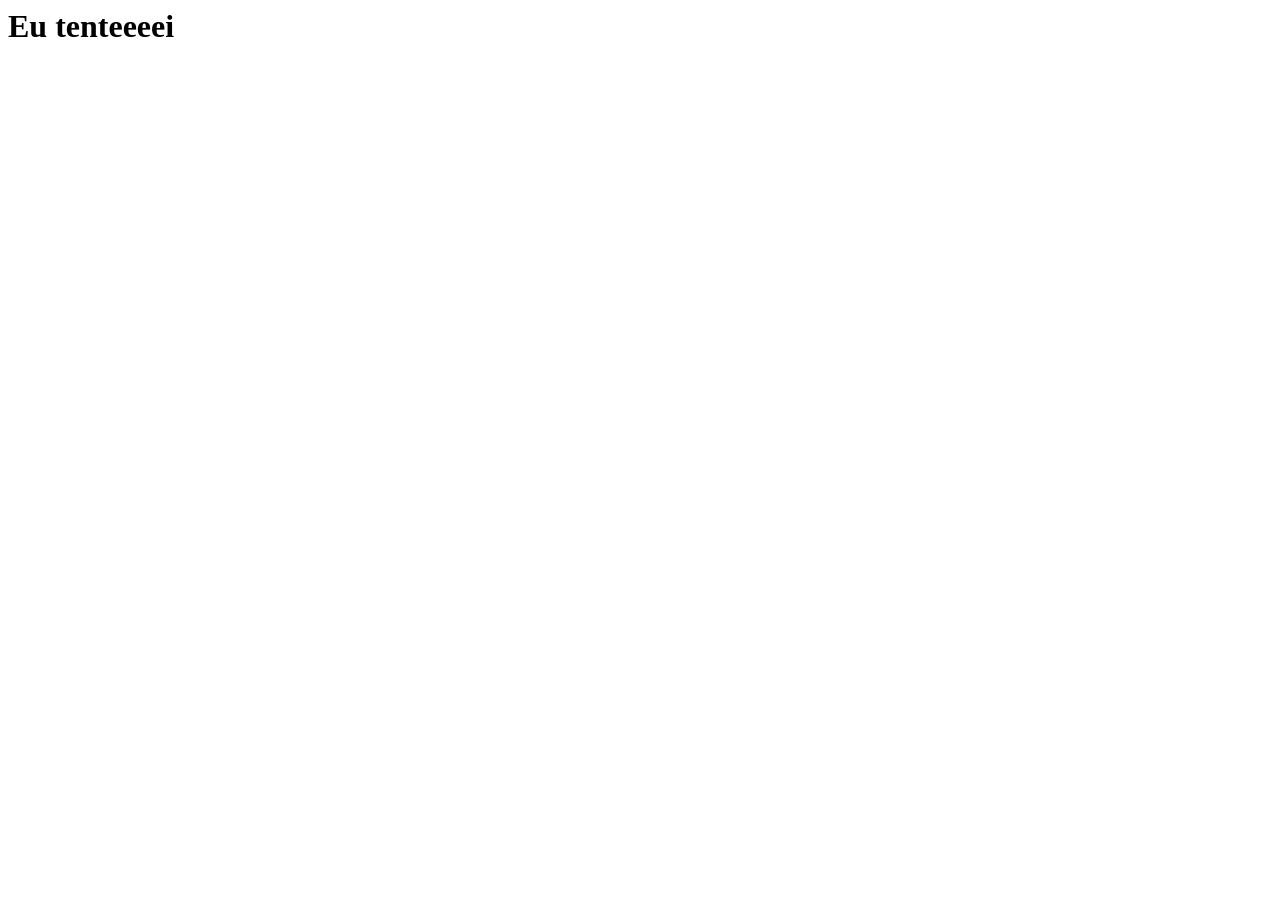
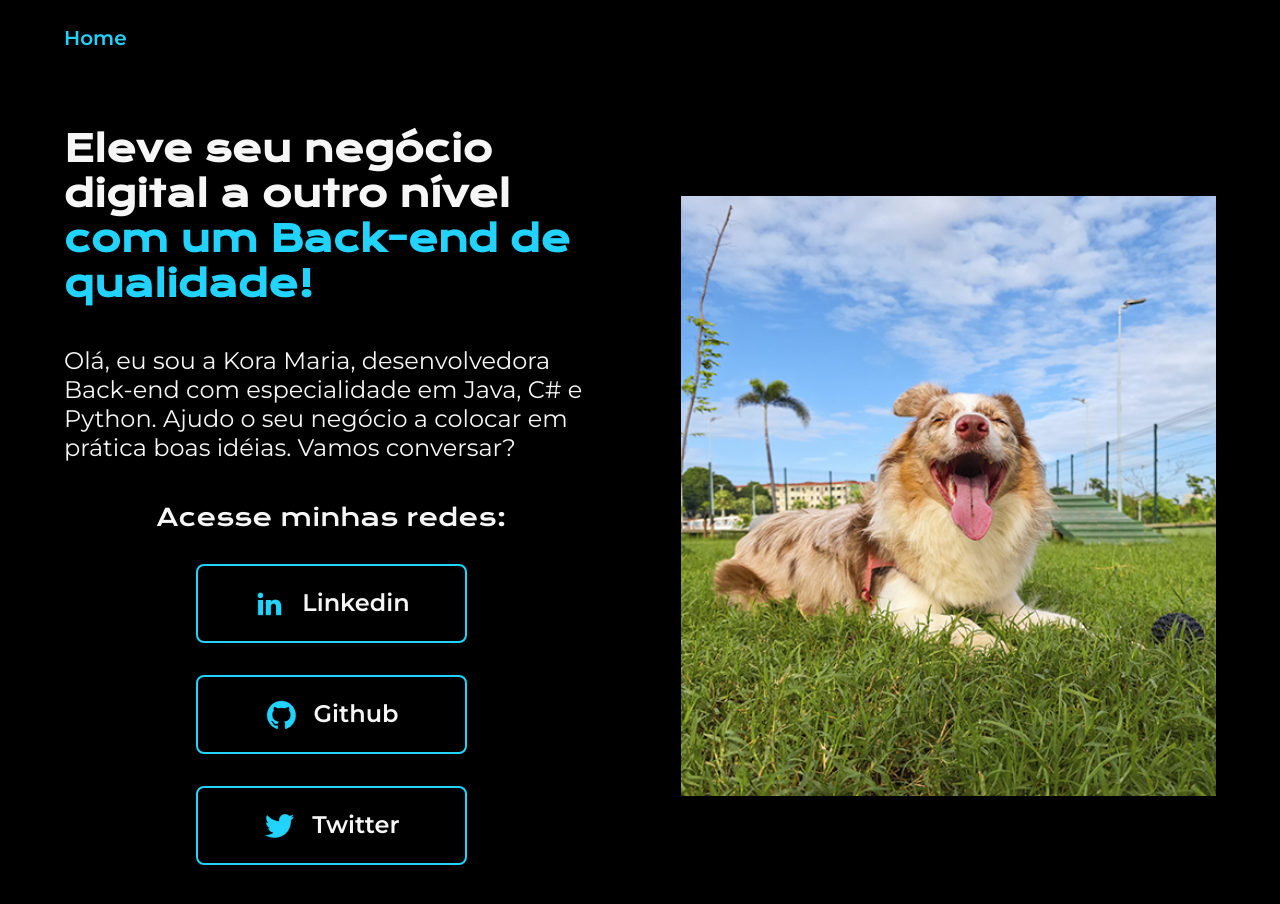
Before and after one commit to romulofh/portfolio-estatico, a plain HTML site: page index.html in a window 1280 px wide. Before the commit the page ends 800 px from the top, so only its background shows below. Drawn offline with nearby package versions, Linux system fonts and the light colour scheme.

Commit message:
Montando e estilizando a Home

```diff
--- a/index.html
+++ b/index.html
@@ -1 +1,43 @@
-<h1>Eu tenteeeei</h1>
+<!DOCTYPE html>
+<html lang="en">
+<head>
+  <meta charset="UTF-8">
+  <meta name="viewport" content="width=device-width, initial-scale=1.0">
+  <title>Meu Portfólio Estático</title>
+
+  <link rel="stylesheet" href="./styles/style.css">
+</head>
+<body>
+  <header class="cabecalho">
+    <nav class="cabecalho-menu">
+      <a class="cabecalho-menu-link" href="index.html">Home</a>
+    </nav>
+  </header>
+
+  <main class="home-container">
+    <section class="home-conteudo">
+      <h1 class="home-titulo">Eleve seu negócio digital a outro nível <strong>com um Back-end de qualidade!</strong></h1>
+      <p class="home-paragrafo">Olá, eu sou a Kora Maria, desenvolvedora Back-end com especialidade em Java, C# e Python.
+        Ajudo o seu negócio a colocar em prática boas idéias. Vamos conversar?
+      </p>
+      <div class="home-links">
+        <h2 class="home-links-titulo">Acesse minhas redes:</h2>
+        <a class="home-links-botoes" href="">
+          <img src="./Assets/linkedin.png" alt="Linkedin Logo">
+          Linkedin
+        </a>
+        <a class="home-links-botoes" href="">
+          <img src="./Assets/github.png" alt="Logo Github">
+          Github
+        </a>
+        <a class="home-links-botoes" href="">
+          <img src="./Assets/twitter.png" alt="Logo Twitter">
+          Twitter
+        </a>
+      </div>
+    </section>
+    <img class="imagem-conteudo" src="./Assets/kora-pic-2.jpg" alt="A mais bela">
+  </main>
+
+</body>
+</html>
--- a/styles/style.css
+++ b/styles/style.css
@@ -0,0 +1,128 @@
+@import url('https://fonts.googleapis.com/css2?family=Krona+One&display=swap');
+@import url('https://fonts.googleapis.com/css2?family=Montserrat&display=swap');
+@import url('https://fonts.googleapis.com/css2?family=Montserrat:wght@600&display=swap');
+
+:root {
+  --cor-primaria: #000000;
+  --cor-secundaria: #F6F6F6;
+  --cor-terciaria: #22D4FD;
+}
+
+* {
+  margin: 0;
+  padding: 0;
+}
+
+body {
+  box-sizing: border-box;
+  background: var(--cor-primaria);
+  color: var(--cor-secundaria);
+}
+
+h1 strong {
+  color: var(--cor-terciaria);
+}
+
+.cabecalho {
+  padding: 2% 0 0 5%;
+}
+
+.cabecalho-menu {
+  display: flex;
+  gap: 80px;
+}
+
+.cabecalho-menu-link {
+  text-decoration: none;
+  font-family: 'Montserrat', sans-serif;
+  font-size: 1.25rem;
+  font-weight: 600;
+  color: var(--cor-terciaria);
+}
+
+.home-container {
+  padding: 6% 5%;
+  display: flex;
+  align-items: center;
+  justify-content: space-between;
+  gap: 82px;
+}
+
+.home-avatar {
+  width: 280px;
+  height: 320px;
+}
+
+.home-conteudo {
+  width: 50%;
+  display: flex;
+  flex-direction: column;
+  gap: 40px;
+}
+
+.home-titulo {
+  font-size: 2.25rem;
+  font-family: 'Krona One', sans-serif;
+}
+
+.home-paragrafo {
+  font-size: 1.5rem;
+  font-family: 'Montserrat', sans-serif;
+}
+
+.home-links {
+  display: flex;
+  justify-content: space-between;
+  flex-direction: column;
+  align-items: center;
+  gap: 32px;
+}
+
+.home-links-titulo {
+  font-family: 'Krona One', sans-serif;
+  font-weight: 400;
+  font-size: 1.5rem;
+}
+
+.home-links-botoes {
+  display: flex;
+  justify-content: center;
+  gap: 16px;
+  border: 2px solid var(--cor-terciaria);
+  width: 50%;
+  text-align: center;
+  border-radius: 8px;
+  font-size: 1.5rem;
+  padding: 21.5px 0;
+  text-decoration: none;
+  color: var(--cor-secundaria);
+  font-family: 'Montserrat', sans-serif;
+  font-weight: 600;
+}
+
+.home-links-botoes:hover {
+  background-color: #272727;
+}
+
+.imagem-conteudo {
+  width: 50%;
+}
+
+@media (max-width: 1000px) {
+  .cabecalho{
+    padding: 10%;
+  }
+
+  .cabecalho-menu {
+    justify-content: center;
+  }
+
+  .home-container {
+    flex-direction: column-reverse;
+    padding: 5% 8%;
+  }
+
+  .home-conteudo {
+    width: auto;
+  }
+}
```
Also changed, not shown: Assets/github.png (added), Assets/instagram.png (added), Assets/kora-pic-2.jpg (added), Assets/linkedin.png (added), Assets/twitch.png (added), Assets/twitter.png (added), 1 other file.
